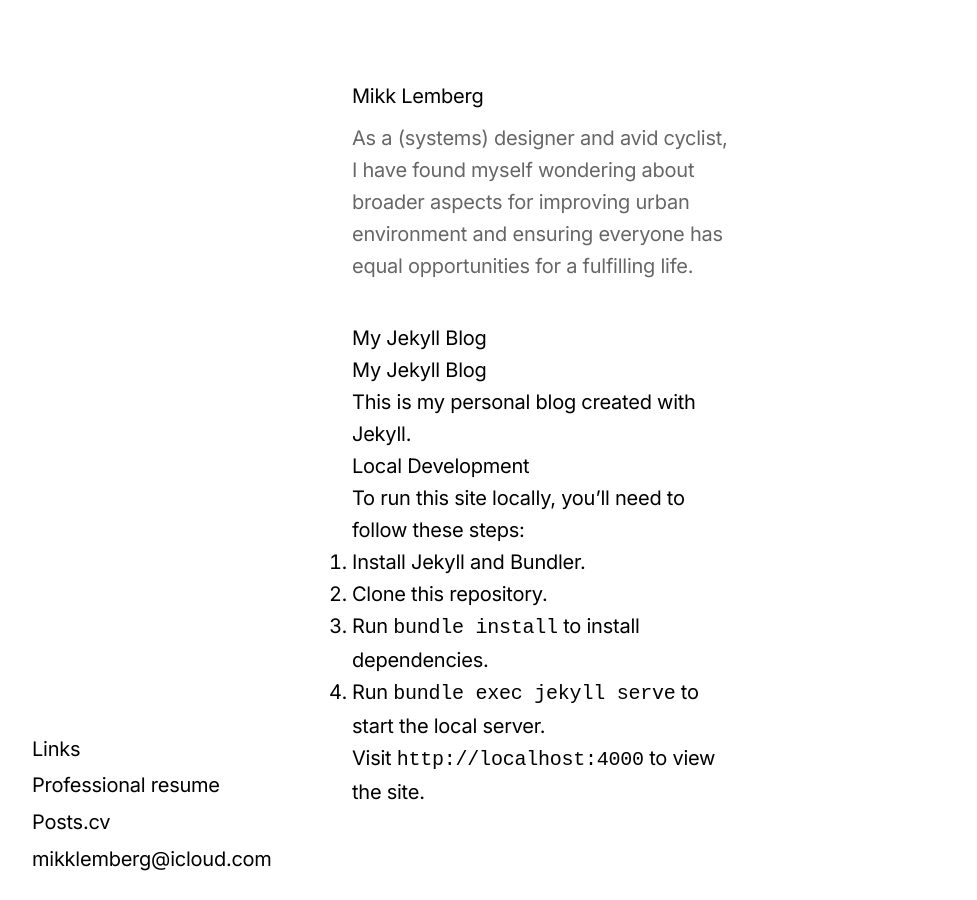
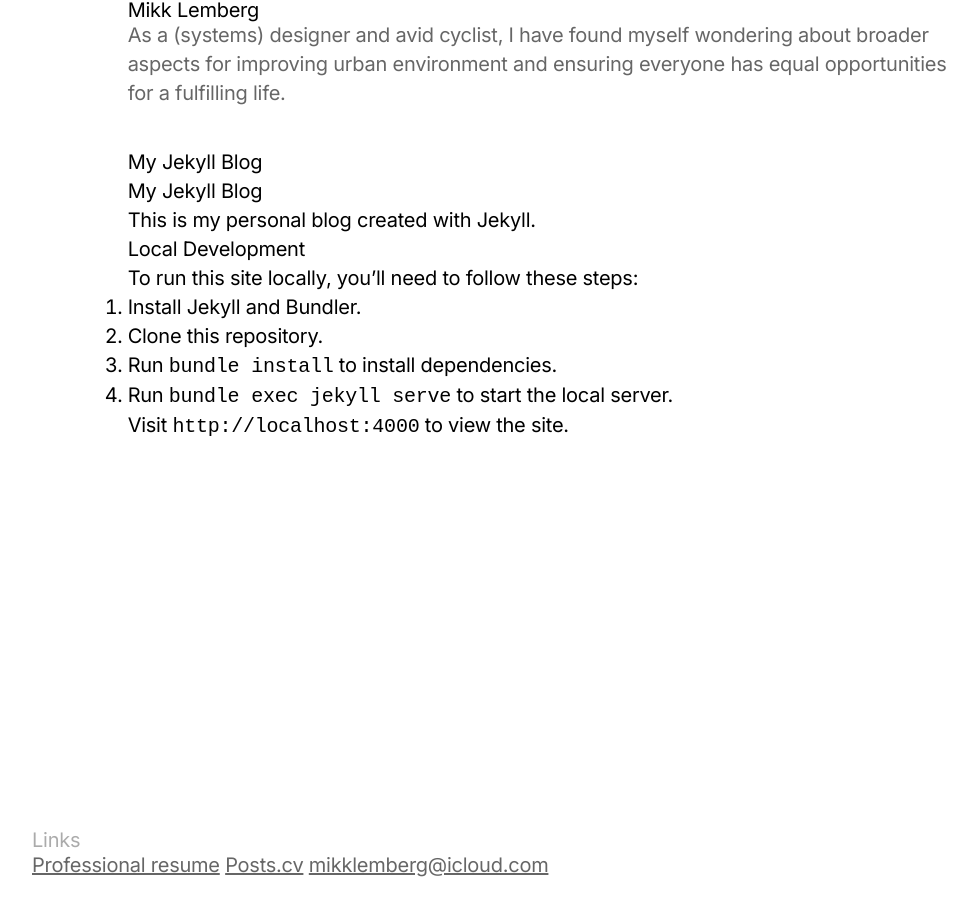
Before and after one commit to mikklemberg/My-personal-notes, a Jekyll site: the page built from README.md, in a window 1280 px wide. Shown: the whole page, without its empty margins (96-1073 px from the left). Built offline with Jekyll 4.4.1, drawn with Linux system fonts in a browser that asks for light colours; our own code applies the rules of GitHub Pages for plain Markdown files.

Commit message:
Update style.css

```diff
--- a/assets/css/style.css
+++ b/assets/css/style.css
@@ -11,15 +11,12 @@ body, h1, h2, h3, h4, h5, h6, p, a {
     letter-spacing: -0.24px;
     font-weight: 400;
     font-size: 20px;
-    line-height: 32px;
+    line-height: 145%;
 }
 
 /* Main Container */
 .container {
-    padding: 4em 10%;
-    /* Adjusted to a minimum width of 379px to fit character limit */
-    min-width: 379px;
-    max-width: 640px; /* Adjust max-width as necessary to fit content */
+    max-width: 66ch; /* Adjust max-width as necessary to fit content */
     margin: 0 auto; /* Center content horizontally */
 }
 
@@ -32,7 +29,7 @@ body, h1, h2, h3, h4, h5, h6, p, a {
 .header h1 {
     font-size: 20px;
     font-weight: 400;
-    margin-bottom: 0.5em;
+    line-height: 105%;
 }
 
 .header p {
@@ -47,11 +44,11 @@ body, h1, h2, h3, h4, h5, h6, p, a {
 /* Post Titles and Dates */
 .posts h2 a {
     color: #000;
-    text-decoration: none; /* Remove underline from post titles */
+    text-decoration: none;
 }
 
 .posts h2 a:hover {
-    color: #0B64FE; /* Change title to blue on hover */
+    color: #0B64FE;
 }
 
 .posts time {
@@ -69,30 +66,17 @@ body, h1, h2, h3, h4, h5, h6, p, a {
 }
 
 .footer p {
-    color: #000;
+    color: rgba(0, 0, 0, 0.33);
     font-weight: 400;
     font-size: 20px;
-    line-height: 145%;
+    line-height: 105%;
 }
 
 .footer a {
-    color: #000;
-    display: block; /* Display links in a block to stack them */
-    margin: 5px 0; /* Add margin between links */
-    text-decoration: none; /* Remove underline from links */
+    color:  rgba(0, 0, 0, 0.6);
+    text-decoration: undereline;
 }
 
 .footer a:hover {
     text-decoration: underline; /* Underline links on hover */
 }
-
-/* Responsive Adjustments */
-@media (max-width: 768px) {
-    .container {
-        padding: 4em 5%;
-    }
-
-    .header, .footer {
-        text-align: left;
-    }
-}
```
